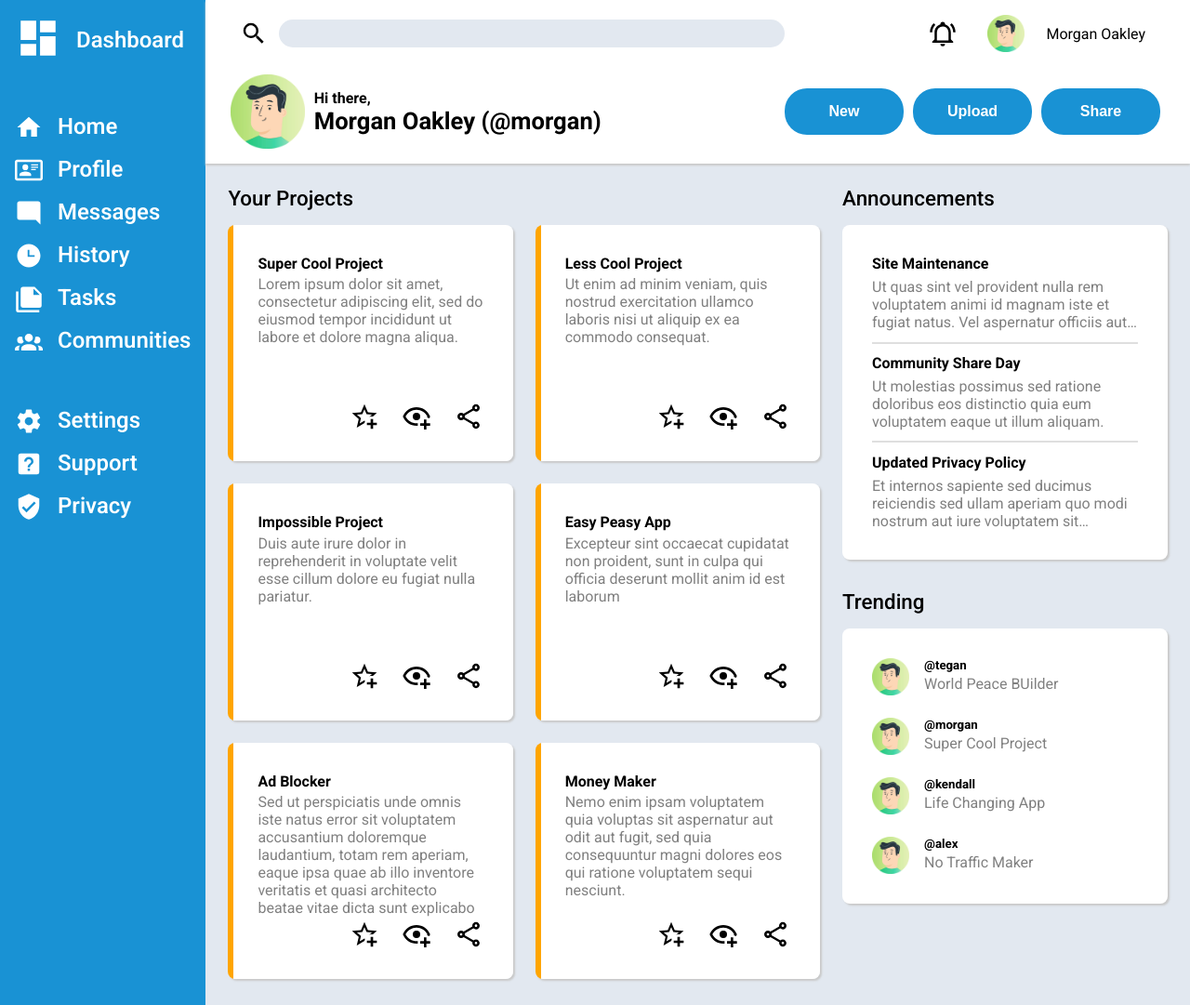
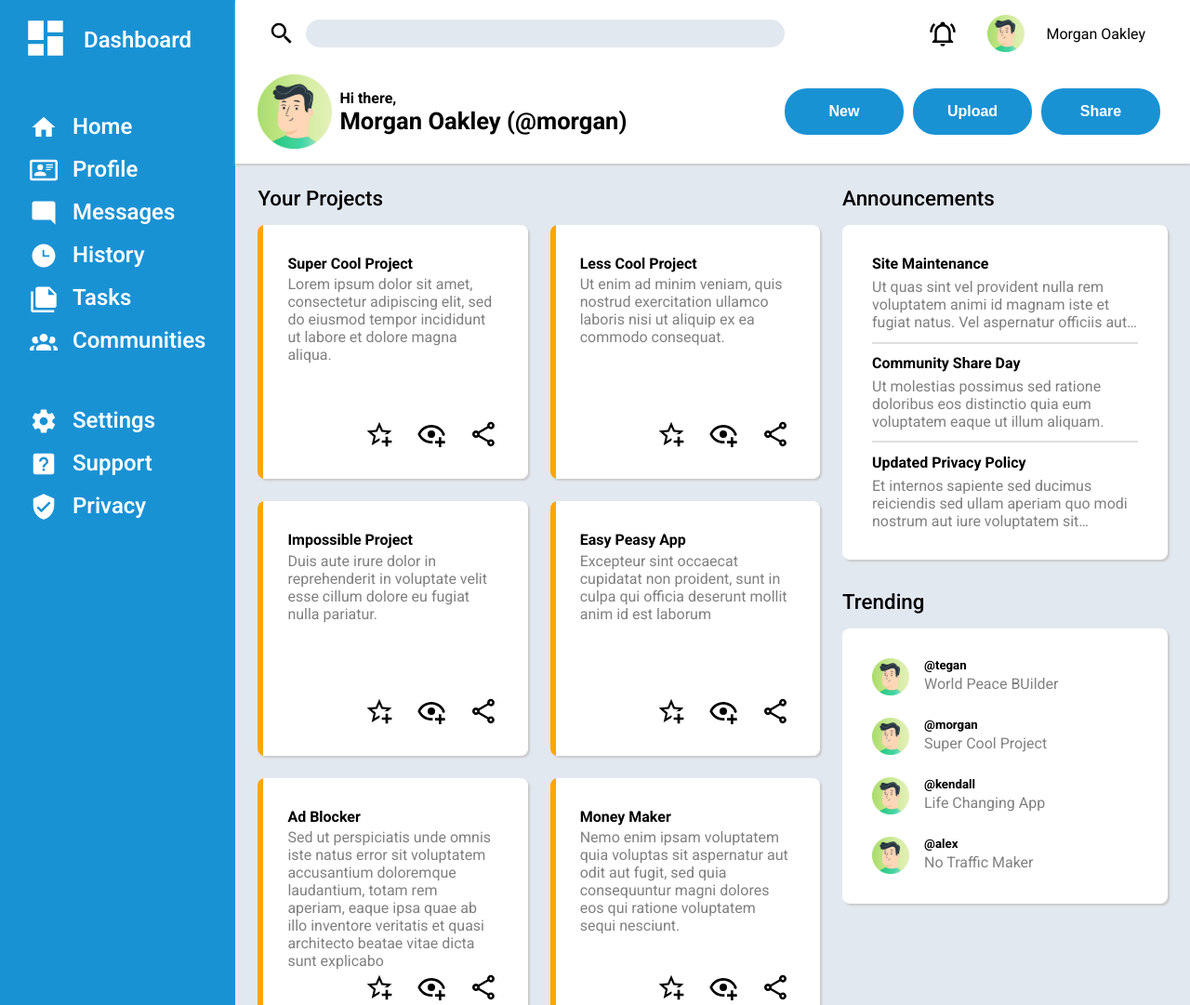
Before and after one commit to Mickelmore1/admin-dashboard, a plain HTML site: page index.html in a window 1280 px wide. Shown: the top 1081 px of the page at 93% size. Drawn offline with Linux system fonts and the light colour scheme.

Commit message:
Adjusted padding of logo and nav bar.

```diff
--- a/style.css
+++ b/style.css
@@ -165,13 +165,13 @@ h1 {
     display: flex;
     align-items: center;
     gap: 1rem;
-    padding: 1rem 1rem 0 1rem;
+    padding: 1rem 1.5rem 0 1.5rem;
 }
 
 .nav {
     display: flex;
     gap: 1rem;
-    padding: 0 1rem 0 1rem;
+    padding: 0 2rem 0 2rem;
 }
 
 .nav-actions,
```
